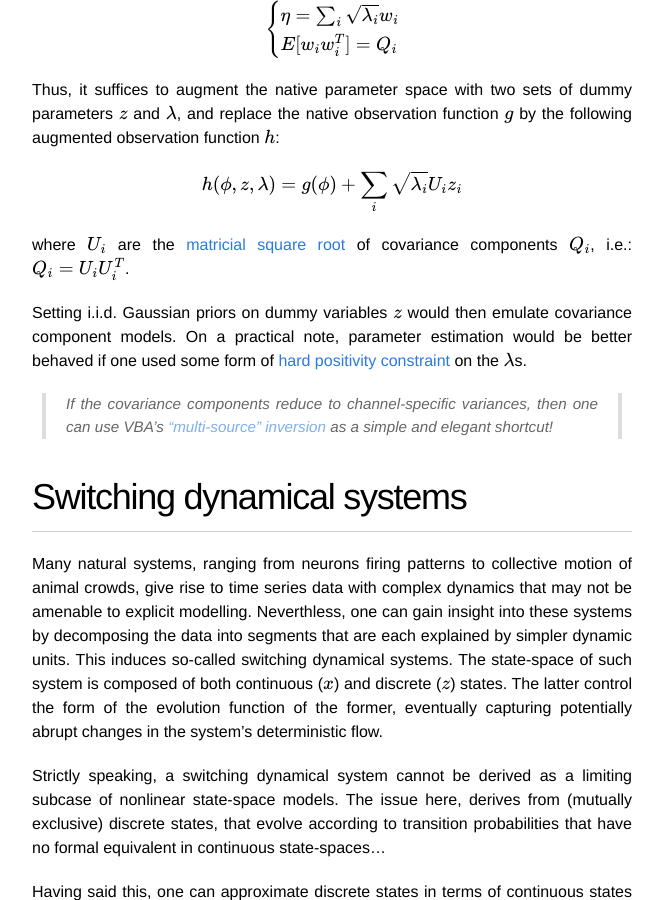
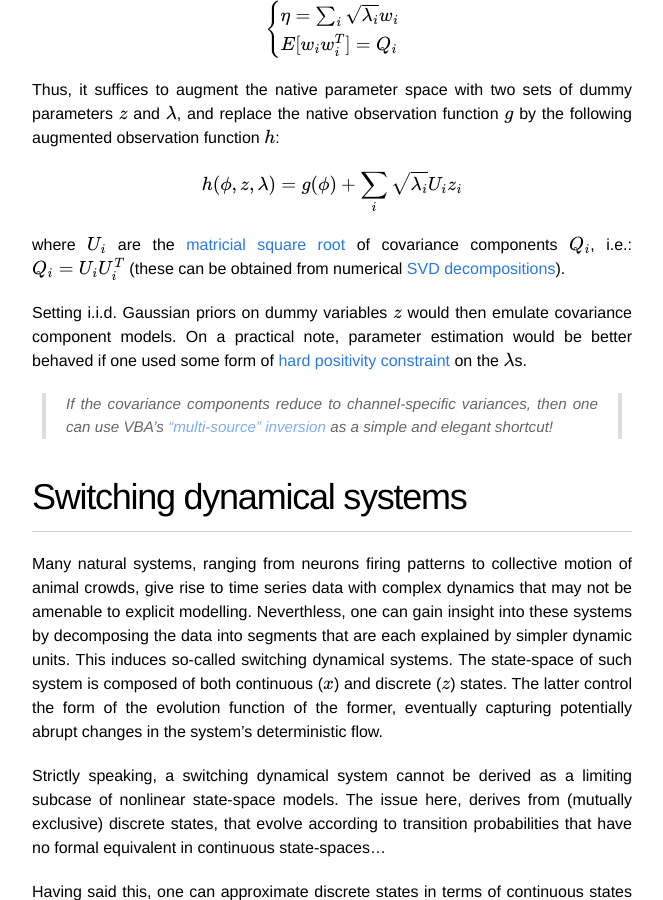
Before and after one commit to MBB-team/VBA-toolbox, a Jekyll site: the page built from _wiki/generativeModels.md, in a window 1280 px wide and 900 px high, scrolled down 5469 px. Shown: the whole window, without its empty margins (308-971 px from the left). Built offline with Jekyll 4.4.1, drawn with Linux system fonts in a browser that asks for light colours; nearby versions of some CDN libraries; formulas are drawn with MathJax 3.

Commit message:
Update generativeModels.md

```diff
--- a/_wiki/generativeModels.md
+++ b/_wiki/generativeModels.md
@@ -127,7 +127,7 @@ Thus, it suffices to augment the native parameter space with two sets of dummy p
 
 $$ h(\phi,z,\lambda) = g(\phi) + \sum_i \sqrt{\lambda_i} U_i z_i$$
 
-where $$U_i$$ are the [matricial square root](https://en.wikipedia.org/wiki/Square_root_of_a_matrix) of covariance components $$Q_i$$, i.e.: $$Q_i=U_i U_i^T$$.
+where $$U_i$$ are the [matricial square root](https://en.wikipedia.org/wiki/Square_root_of_a_matrix) of covariance components $$Q_i$$, i.e.: $$Q_i=U_i U_i^T$$ (these can be obtained from numerical [SVD decompositions](https://en.wikipedia.org/wiki/Singular_value_decomposition)).
 
 Setting i.i.d. Gaussian priors on dummy variables $$z$$ would then emulate covariance component models. On a practical note, parameter estimation would be better behaved if one used some form of [hard positivity constraint]({{ site.baseurl }}/_wiki/param-transform.md) on the $$\lambda$$s.
 
```
